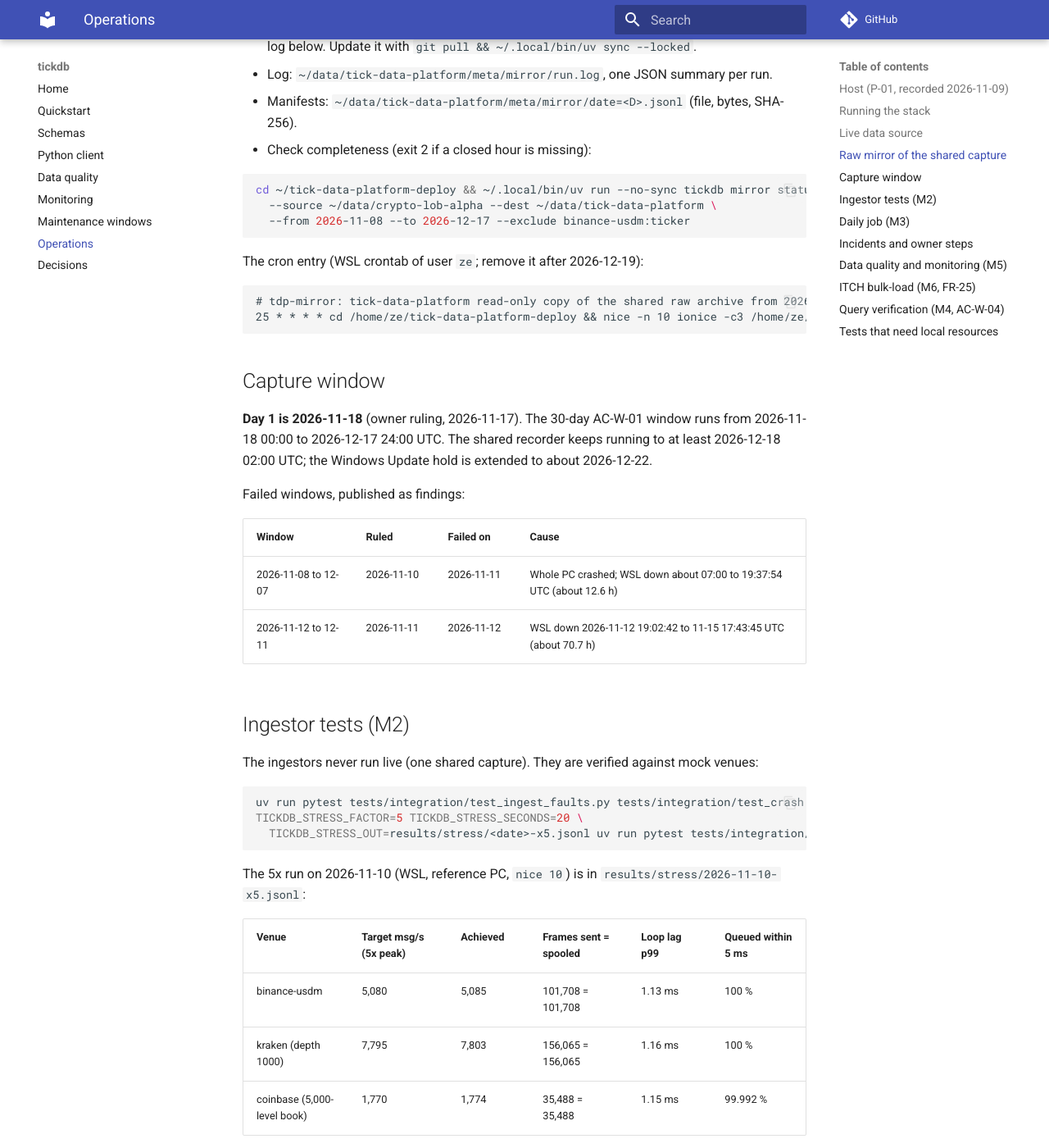
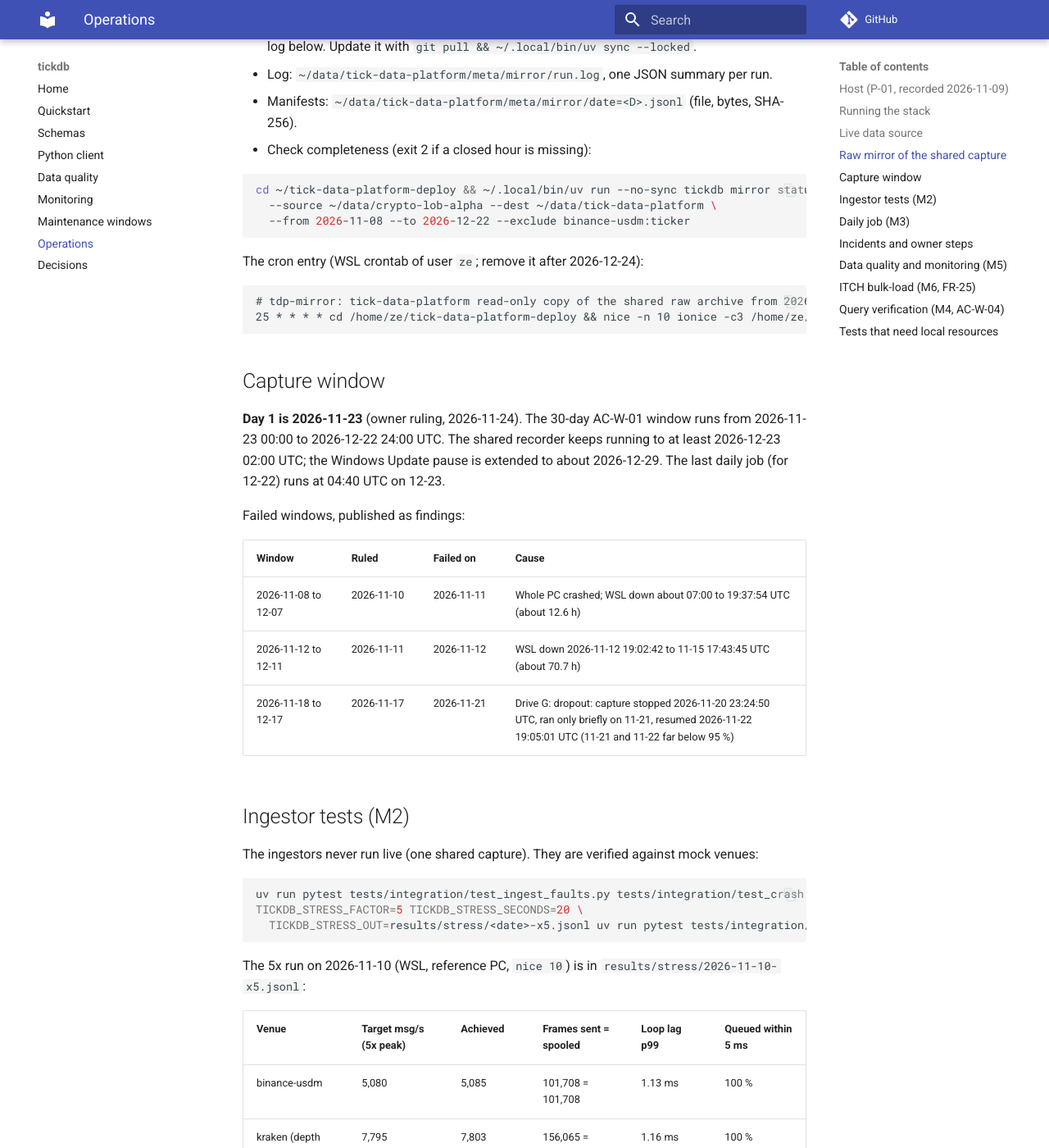
Before and after one commit to avmhdt/tick-data-platform, an MkDocs documentation site: the page built from docs/operations.md, in a window 1280 px wide and 1400 px high, scrolled down 1806 px. Shown: the whole window at 82% size. Built offline with MkDocs 1.6.1 and Material for MkDocs 9.7.7, drawn with Linux system fonts in a browser that asks for light colours; comment, search, counter and statistics services are not loaded; some of the changed text lies outside the part shown.

Commit message:
Capture window 2026-11-23 to 12-22 (owner decision 2026-11-24); 11-18 to 12-17 failed on the G: dropout (#8)

````diff
--- a/docs/operations.md
+++ b/docs/operations.md
@@ -67,21 +67,22 @@ job copies each closed hour into `$DATA_ROOT/raw/external/lob-alpha/`.
 ```bash
 cd ~/tick-data-platform-deploy && ~/.local/bin/uv run --no-sync tickdb mirror status \
   --source ~/data/crypto-lob-alpha --dest ~/data/tick-data-platform \
-  --from 2026-11-08 --to 2026-12-17 --exclude binance-usdm:ticker
+  --from 2026-11-08 --to 2026-12-22 --exclude binance-usdm:ticker
 ```
 
-The cron entry (WSL crontab of user `ze`; remove it after 2026-12-19):
+The cron entry (WSL crontab of user `ze`; remove it after 2026-12-24):
 
 ```cron
-# tdp-mirror: tick-data-platform read-only copy of the shared raw archive from 2026-11-08 (window 2026-11-18..12-17). Remove after 2026-12-19.
-25 * * * * cd /home/ze/tick-data-platform-deploy && nice -n 10 ionice -c3 /home/ze/.local/bin/uv run --no-sync tickdb mirror run --source /home/ze/data/crypto-lob-alpha --dest /home/ze/data/tick-data-platform --from 2026-11-08 --to 2026-12-17 --exclude binance-usdm:ticker --guard-path /mnt/g --floor-gb 150 --rate-mb 8 >> /home/ze/data/tick-data-platform/meta/mirror/run.log 2>&1 # tdp-mirror
+# tdp-mirror: tick-data-platform read-only copy of the shared raw archive from 2026-11-08 (window 2026-11-23..12-22). Remove after 2026-12-24.
+25 * * * * cd /home/ze/tick-data-platform-deploy && nice -n 10 ionice -c3 /home/ze/.local/bin/uv run --no-sync tickdb mirror run --source /home/ze/data/crypto-lob-alpha --dest /home/ze/data/tick-data-platform --from 2026-11-08 --to 2026-12-22 --exclude binance-usdm:ticker --guard-path /mnt/g --floor-gb 150 --rate-mb 8 >> /home/ze/data/tick-data-platform/meta/mirror/run.log 2>&1 # tdp-mirror
 ```
 
 ## Capture window
 
-**Day 1 is 2026-11-18** (owner ruling, 2026-11-17). The 30-day AC-W-01 window runs from
-2026-11-18 00:00 to 2026-12-17 24:00 UTC. The shared recorder keeps running to at least
-2026-12-18 02:00 UTC; the Windows Update hold is extended to about 2026-12-22.
+**Day 1 is 2026-11-23** (owner ruling, 2026-11-24). The 30-day AC-W-01 window runs from
+2026-11-23 00:00 to 2026-12-22 24:00 UTC. The shared recorder keeps running to at least
+2026-12-23 02:00 UTC; the Windows Update pause is extended to about 2026-12-29. The last daily
+job (for 12-22) runs at 04:40 UTC on 12-23.
 
 Failed windows, published as findings:
 
@@ -89,6 +90,7 @@ Failed windows, published as findings:
 |---|---|---|---|
 | 2026-11-08 to 12-07 | 2026-11-10 | 2026-11-11 | Whole PC crashed; WSL down about 07:00 to 19:37:54 UTC (about 12.6 h) |
 | 2026-11-12 to 12-11 | 2026-11-11 | 2026-11-12 | WSL down 2026-11-12 19:02:42 to 11-15 17:43:45 UTC (about 70.7 h) |
+| 2026-11-18 to 12-17 | 2026-11-17 | 2026-11-21 | Drive G: dropout: capture stopped 2026-11-20 23:24:50 UTC, ran only briefly on 11-21, resumed 2026-11-22 19:05:01 UTC (11-21 and 11-22 far below 95 %) |
 
 ## Ingestor tests (M2)
 
@@ -199,7 +201,7 @@ itch-feed-handler for its 50-symbol universe), on 2026-11-20 at `nice 10`, ionic
 - **Speed, not a benchmark:**
   - The import took 3,080 s, 11,633 rows/s; the ClickHouse load took 314 s, 114,211 rows/s.
   - The host had a load average of 30 to 39 from other projects, and this job ran at `nice 10`. A profile of two symbols shows every step CPU-starved: sorting 3.5 M rows took 8.8 s, and opening a Parquet writer took 1.6 s.
-  - AC-H-06's rows/s and query latency are published by the benchmark suite, which runs after the multi-week runs end (2026-12-18), on an idle host.
+  - AC-H-06's rows/s and query latency are published by the benchmark suite, which runs after the multi-week runs end (2026-12-23), on an idle host.
 
 ## Query verification (M4, AC-W-04)
 
````
Also changed, not shown: docs/decisions.md (+10 -7 lines).
